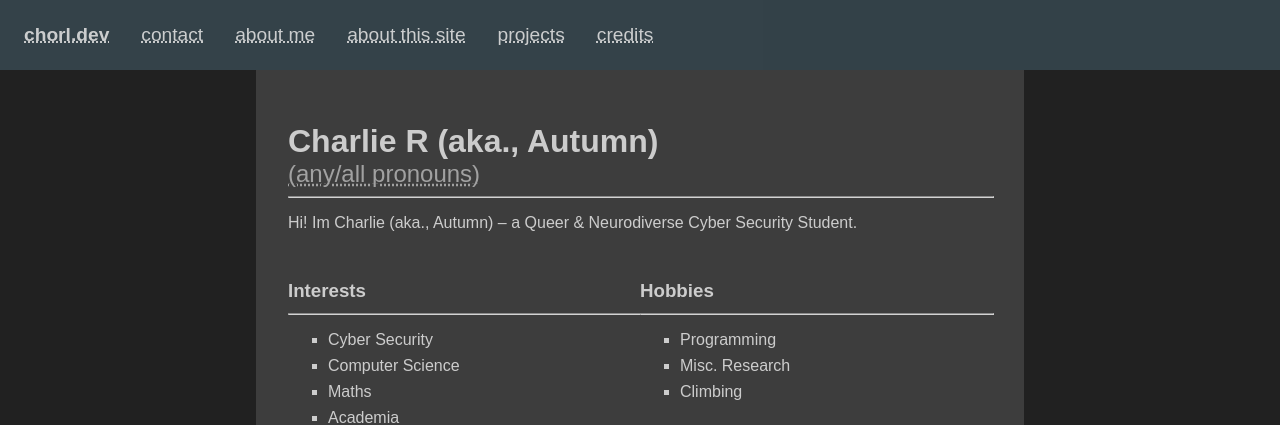
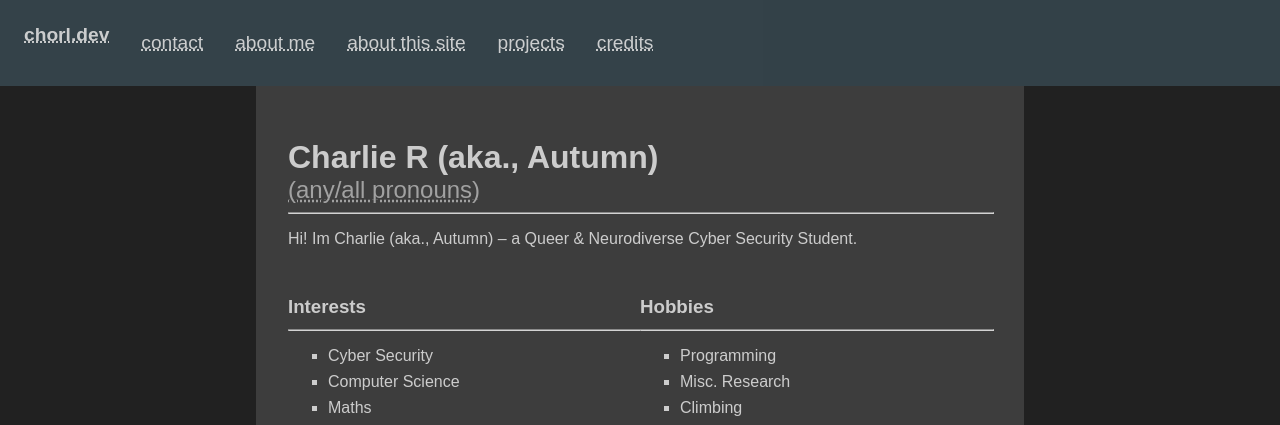
Before and after one commit to ch0rl/chorl.dev, a Django app: page / in a window 1280 px wide. Shown: the top 425 px of the page. Run offline with Django 4.2, Linux system fonts and the light colour scheme; parts of the project's set-up code (start-up, migrations or seed data) failed here and were passed over.

Commit message:
Slight header link change

```diff
--- a/static/styles/styles.css
+++ b/static/styles/styles.css
@@ -53,7 +53,7 @@ hr {
 
 /* Add padding between header links.  */
 .header-a {
-    margin: 0 1rem;
+    margin: .5rem 1rem;
 }
 
 /* Set main content padding, flex, font opacity. */
```
